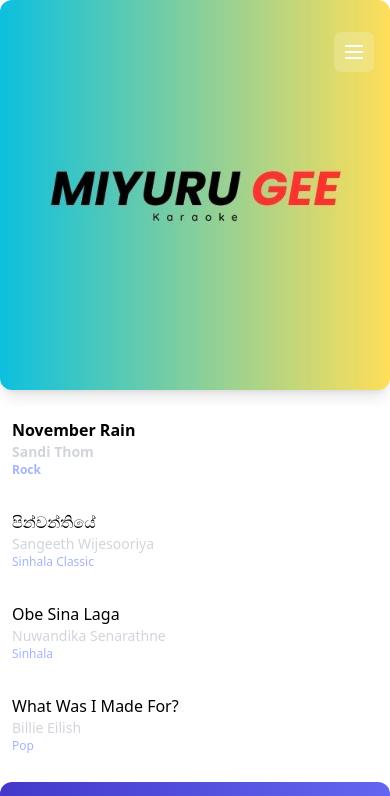
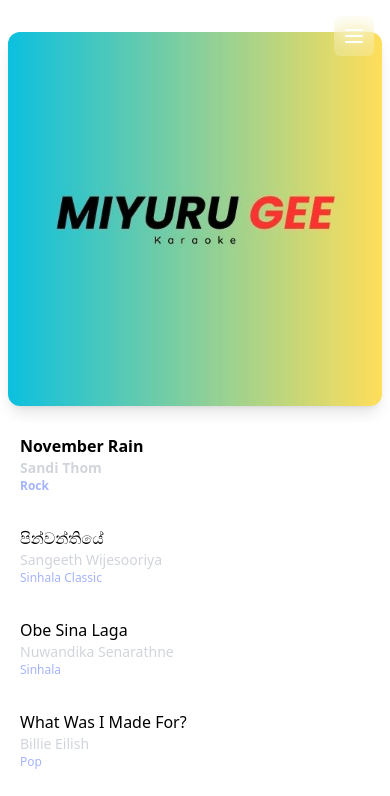
Before and after one commit to MartynaPolska/kara-party, a React (Vite) app: page / in a window 390 px wide. Shown: the top 796 px of the page. Built offline with nearby package versions, Linux system fonts and the light colour scheme.

Commit message:
Fix: changes to mobile app

```diff
--- a/src/components/MobileApp.jsx
+++ b/src/components/MobileApp.jsx
@@ -21,22 +21,15 @@ const MobileApp = ({
   setIsUserScrolling,
   isSidebarOpen,
   setIsSidebarOpen,
-  getActiveLyricIndex
+  getActiveLyricIndex,
+  scrollTimer,
 }) => {
   return (
-    <div className="w-full mb-4 space-y-4 relative">
-      {selectedSong.coverImage && (
-        <img
-          src={selectedSong.coverImage}
-          alt={`${selectedSong.title} cover`}
-          className="w-full max-w-[100%] rounded-xl shadow-lg object-cover"
-        />
-      )}
-
-      {/* Floating hamburger */}
+    <div className="w-full mb-4 space-y-4 relative min-h-screen px-2 pt-4">
+      {/* ✅ Floating Hamburger Button */}
       <button
         onClick={() => setIsSidebarOpen(!isSidebarOpen)}
-        className="absolute top-4 right-4 z-50 p-2 rounded-md bg-white/20 backdrop-blur-md hover:bg-white/30 transition"
+        className="fixed top-4 right-4 z-50 p-2 rounded-md bg-white/20 backdrop-blur-md hover:bg-white/30 transition"
         aria-label="Toggle menu"
       >
         <svg
@@ -50,8 +43,18 @@ const MobileApp = ({
         </svg>
       </button>
 
+      {/* ✅ Cover Image */}
+      {selectedSong.coverImage && (
+        <img
+          src={selectedSong.coverImage}
+          alt={`${selectedSong.title} cover`}
+          className="w-full max-w-full rounded-xl shadow-lg object-cover"
+        />
+      )}
+
+      {/* ✅ Sidebar content (toggleable) */}
       {isSidebarOpen && (
-        <div className="bg-white/10 p-4 rounded-lg space-y-4">
+        <div className="bg-white/10 p-4 rounded-lg space-y-4 mt-2">
           <input
             type="text"
             placeholder="🔍 Search songs..."
@@ -82,7 +85,8 @@ const MobileApp = ({
         </div>
       )}
 
-      <div className="space-y-2">
+      {/* ✅ Song list */}
+      <div className="space-y-2 mt-4">
         {filteredSongs.map((song, idx) => (
           <div
             key={idx}
@@ -102,12 +106,14 @@ const MobileApp = ({
         ))}
       </div>
 
+      {/* ✅ Audio Player */}
       <MobileAudioPlayer
         audioRef={audioRef}
         currentTime={currentTime}
         setCurrentTime={setCurrentTime}
       />
 
+      {/* ✅ Hidden audio element */}
       <audio
         key={selectedSong.audioUrl}
         ref={audioRef}
@@ -116,7 +122,7 @@ const MobileApp = ({
         className="hidden"
       />
 
-      {/* Lyrics */}
+      {/* ✅ Lyrics Viewer */}
       <div
         ref={lyricsRef}
         onScroll={() => {
```
